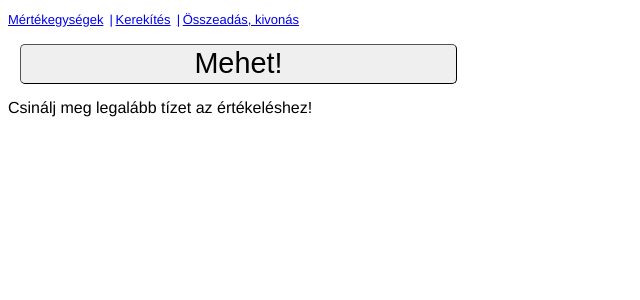
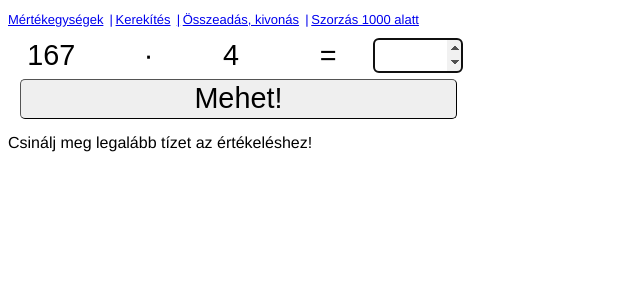
Before and after one commit to kgeri/maths3, a Svelte app: page /mb1k in a window 1280 px wide. Shown: the top 300 px of the page, without its empty margins (0-640 px from the left). Built offline with nearby package versions, Linux system fonts and the light colour scheme.

Commit message:
added multiplication below 1000

```diff
--- a/src/App.svelte
+++ b/src/App.svelte
@@ -1,12 +1,13 @@
 <script lang="ts">
     import { link, Route, Router } from 'svelte-routing';
+    import AdditionChallenge from './AdditionChallenge.svelte';
     import i18n from './i18n';
     import MeasuresChallenge from './MeasuresChallenge.svelte';
     import type { Result, ResultEvaluator } from './model';
+    import MultBelow1000Challenge from './MultBelow1000Challenge.svelte';
     import ResultLog from './ResultLog.svelte';
     import ResultRating from './ResultRating.svelte';
     import RoundingChallenge from './RoundingChallenge.svelte';
-    import AdditionChallenge from './AdditionChallenge.svelte';
 
     export let url = '';
     let challenge: ResultEvaluator;
@@ -24,12 +25,14 @@
             <a href="/" class="link" use:link>{i18n.types.measures}</a>
             <a href="/rounding" class="link" use:link>{i18n.types.rounding}</a>
             <a href="/addition" class="link" use:link>{i18n.types.addition}</a>
+            <a href="/mb1k" class="link" use:link>{i18n.types.mb1k}</a>
         </nav>
 
         <form on:submit|preventDefault={evaluate}>
             <Route path="/"><MeasuresChallenge bind:this={challenge} /></Route>
             <Route path="/rounding"><RoundingChallenge bind:this={challenge} /></Route>
             <Route path="/addition"><AdditionChallenge bind:this={challenge} /></Route>
+            <Route path="/mb1k"><MultBelow1000Challenge bind:this={challenge} /></Route>
 
             <input type="submit" value={i18n.submit} />
         </form>
--- /dev/null
+++ b/src/MultBelow1000Challenge.svelte
@@ -0,0 +1,49 @@
+<script lang="ts">
+    import { onMount } from 'svelte';
+    import ChallengeInput from './ChallengeInput.svelte';
+    import ChallengeValue from './ChallengeValue.svelte';
+    import { Unit, nextInt, pickOne, pickTwo, type Result } from './model';
+
+    const Max = 1000;
+
+    let a: number;
+    let b: number;
+    let response: number;
+
+    export function evaluate(): Result {
+        const result = {
+            correct: response == a * b,
+            message: `${a} * ${b} = ${response}`,
+        };
+
+        response = <any>undefined;
+        next();
+
+        return result;
+    }
+
+    onMount(next);
+
+    function next() {
+        b = nextInt(2, 10);
+        a = nextInt(100, Math.floor(1000 / b));
+    }
+</script>
+
+<div class="question">
+    <ChallengeValue value={a} />
+    <div>·</div>
+    <ChallengeValue value={b} />
+    <div>=</div>
+    <ChallengeInput autofocus bind:response max={Max} />
+</div>
+
+<style>
+    .question {
+        display: grid;
+        grid-template-columns: repeat(5, 1fr);
+        grid-template-rows: 1fr;
+        align-content: center;
+        align-items: center;
+    }
+</style>
--- a/src/i18n.ts
+++ b/src/i18n.ts
@@ -11,5 +11,6 @@ export default {
         "measures": "Mértékegységek",
         "rounding": "Kerekítés",
         "addition": "Összeadás, kivonás",
+        "mb1k": "Szorzás 1000 alatt",
     },
 };
```
